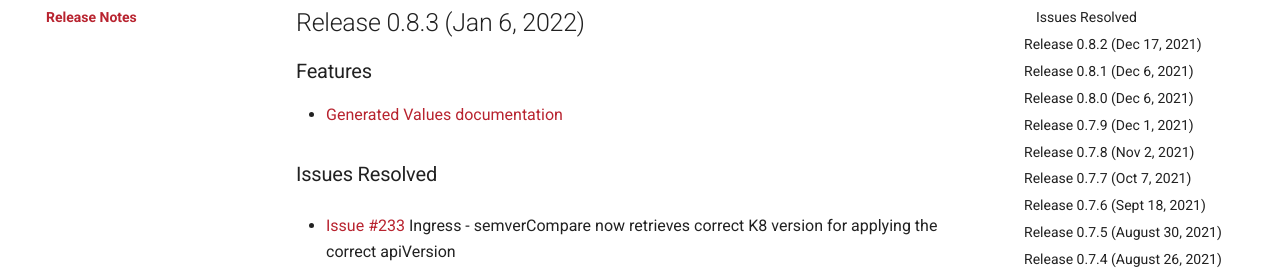
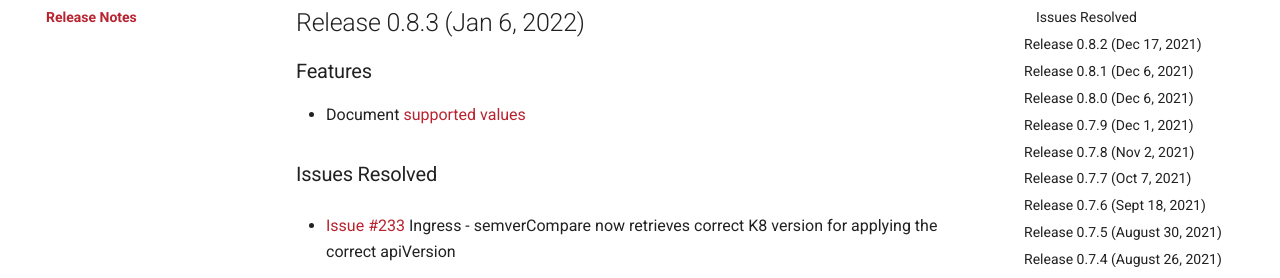
Before and after one commit to pingidentity/helm-charts, an MkDocs documentation site: the page built from docs/release-notes.md, in a window 1280 px wide and 900 px high. Shown: the part 237-515 px from the top of the window. Built offline with MkDocs 1.6.1 and Material for MkDocs 9.7.7, drawn with Linux system fonts in a browser that asks for light colours; comment, search, counter and statistics services are not loaded.

Commit message:
Edit to release notes

````diff
--- a/docs/release-notes.md
+++ b/docs/release-notes.md
@@ -3,7 +3,7 @@
 ## Release 0.8.3 (Jan 6, 2022)
 
 ### Features ###
-- [Generated Values documentation](https://helm.pingidentity.com/config/supported-values)
+- Document [supported values](https://helm.pingidentity.com/config/supported-values)
 ### Issues Resolved ###
 * [Issue #233](https://github.com/pingidentity/helm-charts/issues/235) Ingress - semverCompare now retrieves correct K8 version for applying the correct apiVersion
   ```
````
